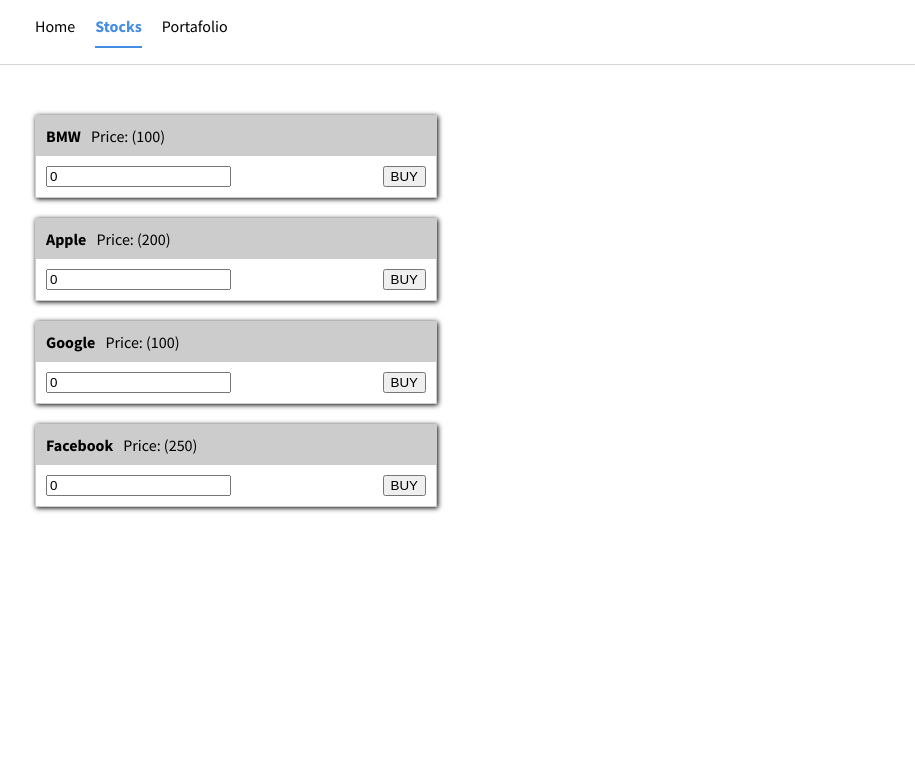
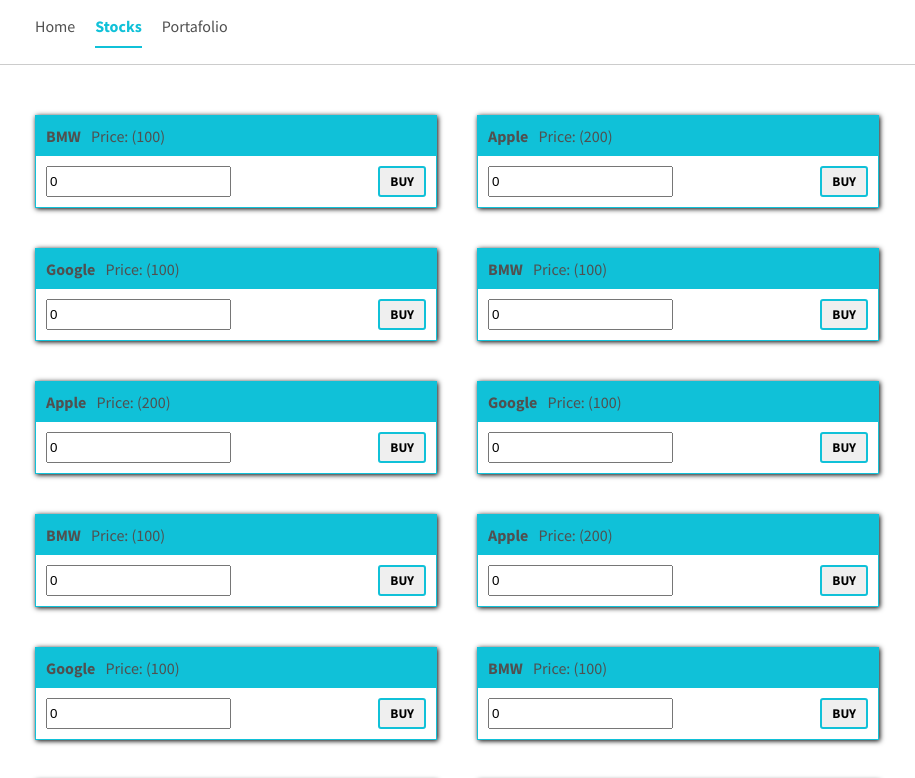
Before and after one commit to jdavilap/preject-vue, a Vue app: page /stocks in a window 1280 px wide. Shown: the top 778 px of the page, without its empty margins (15-930 px from the left). Built offline with nearby package versions, Linux system fonts and the light colour scheme.

Commit message:
Add more style to header and stock panel

```diff
--- a/src/App.vue
+++ b/src/App.vue
@@ -20,6 +20,7 @@
 body {
   margin: 0;
   font-family: "Source Sans Pro", sans-serif;
+  color: #505050;
 }
 
 .app {
--- a/src/components/Header.vue
+++ b/src/components/Header.vue
@@ -18,7 +18,7 @@
 <style>
 .header {
   grid-area: header;
-  border-bottom: 1px solid #cccc;
+  border-bottom: 1px solid #ccc;
   display: flex;
   justify-content: space-between;
   /* align-content: center; */
@@ -44,8 +44,8 @@
 .nav-left ul li:hover,
 .nav-left ul li:active,
 .active {
-  color: #438ee4;
-  border-bottom: 2px solid #438ee4;
+  color: #10c1d8;
+  border-bottom: 2px solid #10c1d8;
   font-weight: bold;
 }
 </style>
--- a/src/components/Stocks/Stock.vue
+++ b/src/components/Stocks/Stock.vue
@@ -10,7 +10,7 @@
           <input type="text" v-model="quantity" />
           <button
             @click.prevent="
-              buyAction({ key: stock.key, price: stock.price, quantity})
+              buyAction({ key: stock.key, price: stock.price, quantity })
             "
           >
             BUY
@@ -38,14 +38,14 @@
 
 <style>
 .panel {
-  border: 1px solid #ccc;
+  border: 1px solid #10c1d8;
   box-shadow: 1px 1px 5px #000;
   width: 400px;
   margin: 20px;
 }
 
 .panel-header {
-  background-color: #ccc;
+  background-color: #10c1d8;
   padding: 10px;
   display: flex;
   align-items: baseline;
@@ -67,4 +67,20 @@
   display: flex;
   justify-content: space-between;
 }
+
+button {
+  border: solid 2px #10c1d8;
+  font-family: inherit;
+  font-weight: bold;
+  border-radius: 3px;
+  padding: 5px 10px;
+  cursor: pointer;
+}
+
+button:hover {
+    background-color: #10c1d8;
+    color: #505050;
+}
+
+
 </style>
--- a/src/components/Stocks/Stocks.vue
+++ b/src/components/Stocks/Stocks.vue
@@ -28,5 +28,7 @@
 <style>
 .stocks {
   padding: 30px;
+  display: flex;
+  flex-wrap: wrap;
 }
 </style>
--- a/src/data/stocks.js
+++ b/src/data/stocks.js
@@ -2,5 +2,20 @@
     { key: 'BMW', price: 100 },
     { key: 'Apple', price: 200 },
     { key: 'Google', price: 100 },
-    { key: 'Facebook', price: 250 }
+    { key: 'BMW', price: 100 },
+    { key: 'Apple', price: 200 },
+    { key: 'Google', price: 100 },
+    { key: 'BMW', price: 100 },
+    { key: 'Apple', price: 200 },
+    { key: 'Google', price: 100 },
+    { key: 'BMW', price: 100 },
+    { key: 'Apple', price: 200 },
+    { key: 'Google', price: 100 },
+    { key: 'BMW', price: 100 },
+    { key: 'Apple', price: 200 },
+    { key: 'Google', price: 100 },
+    { key: 'BMW', price: 100 },
+    { key: 'Apple', price: 200 },
+    { key: 'Google', price: 100 },
+    { key: 'BMW', price: 100 }
 ];
```
